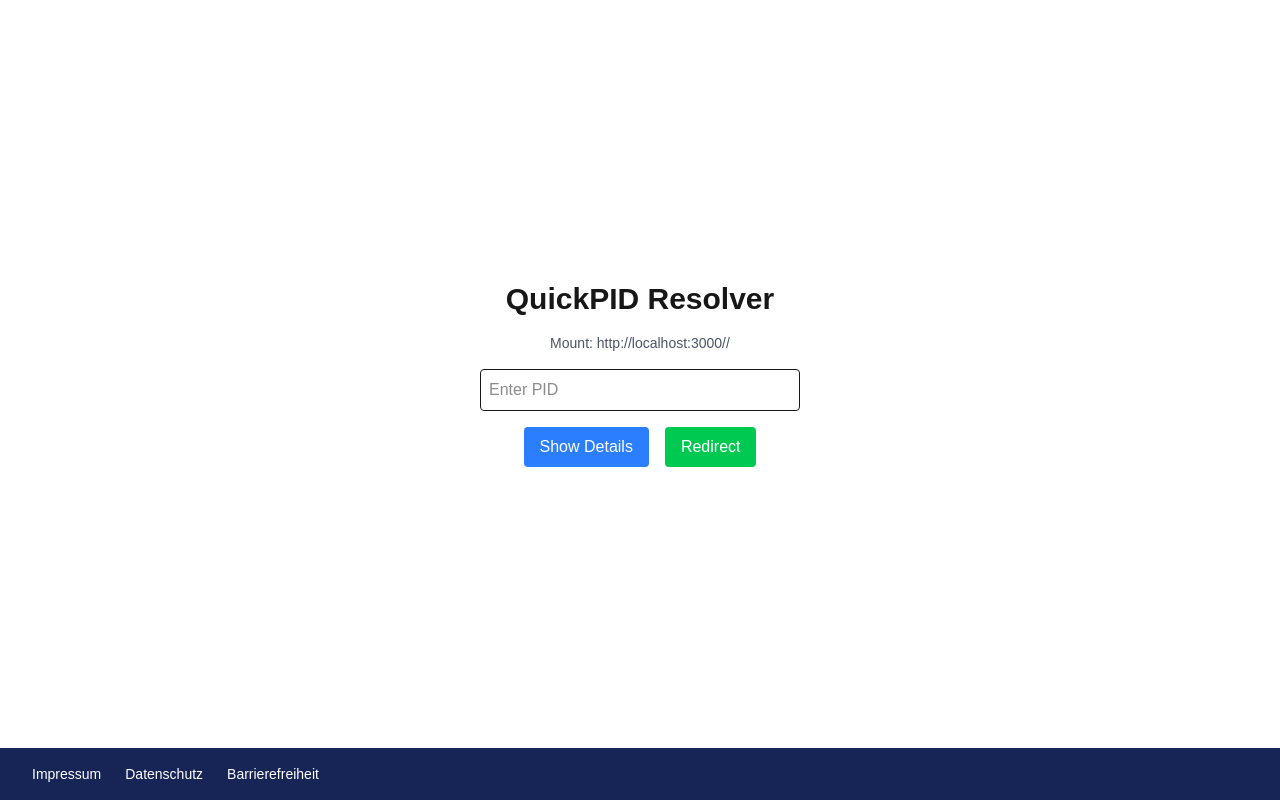
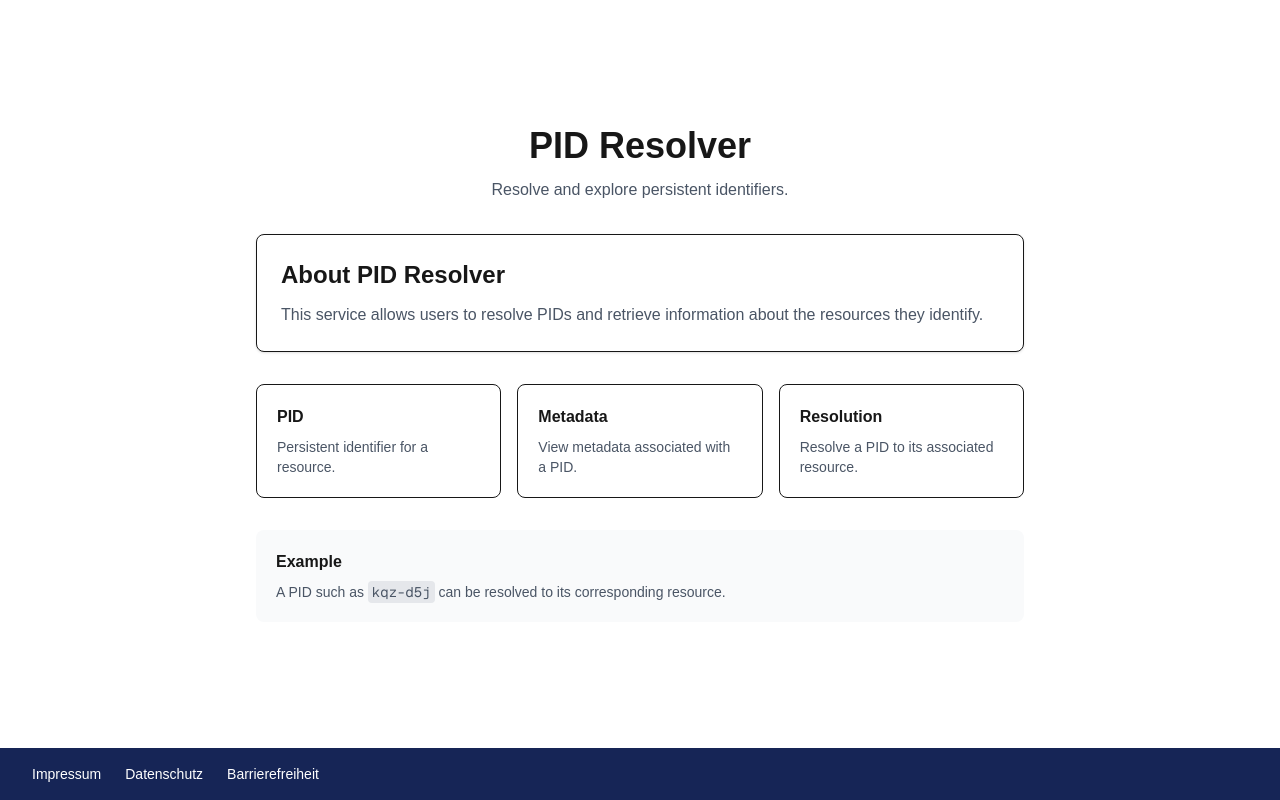
Before and after one commit to FAU-CDI/pid_frontend, a Next.js app: page / in a window 1280 px wide. Built offline with nearby package versions, Linux system fonts and the light colour scheme.

Commit message:
added homepage and pid details url

```diff
--- a/app/[...mount]/page.tsx
+++ b/app/[mount]/[pid]/page.tsx
@@ -1,14 +1,15 @@
 import { headers } from "next/headers";
-import PidForm from "../components/pid-form";
+import PidForm from "../../components/pid-form";
 
-export default async function MountPage({
+export default async function MountPidPage({
   params,
 }: {
   params: Promise<{
-    mount: string[];
+    mount: string;
+    pid: string;
   }>;
 }) {
-  const { mount } = await params;
+  const { mount, pid } = await params;
 
   const headersList = await headers();
 
@@ -21,16 +22,19 @@ export default async function MountPage({
     throw new Error("Unable to determine host");
   }
 
-  const pathname = `/${mount.join("/")}/`;
+  const baseUri =
+    `${protocol}://${host}/${mount}/`;
 
-  const baseUri = `${protocol}://${host}${pathname}`;
-
-  console.log("Mount base URI:", baseUri);
+  console.log("Mount PID page:");
+  console.log("mount:", mount);
+  console.log("pid:", pid);
+  console.log("baseUri:", baseUri);
 
   return (
     <PidForm
       mode="mount"
       baseUri={baseUri}
+      initialPid={pid}
     />
   );
 }
--- /dev/null
+++ b/app/[mount]/page.tsx
@@ -0,0 +1,33 @@
+import { headers } from "next/headers";
+import PidForm from "../components/pid-form";
+
+export default async function MountPage({
+  params,
+}: {
+  params: Promise<{
+    mount: string;
+  }>;
+}) {
+  const { mount } = await params;
+
+  const headersList = await headers();
+
+  const protocol =
+    headersList.get("x-forwarded-proto") || "http";
+
+  const host = headersList.get("host");
+
+  if (!host) {
+    throw new Error("Unable to determine host");
+  }
+
+  const baseUri =
+    `${protocol}://${host}/${mount}/`;
+
+  return (
+    <PidForm
+      mode="mount"
+      baseUri={baseUri}
+    />
+  );
+}
--- a/app/components/pid-form.tsx
+++ b/app/components/pid-form.tsx
@@ -1,6 +1,6 @@
 "use client";
 
-import { useState } from "react";
+import { useEffect, useState } from "react";
 
 type PidData = {
   pid: string;
@@ -16,45 +16,49 @@ type PidFormProps =
   | {
       mode: "namespace";
       namespaceId: string;
+      initialPid?: string;
     }
   | {
       mode: "mount";
       baseUri: string;
+      initialPid?: string;
     };
 
 export default function PidForm(props: PidFormProps) {
-  const [pid, setPid] = useState("");
+  const [pid, setPid] = useState(props.initialPid ?? "");
   const [pidData, setPidData] = useState<PidData | null>(null);
   const [error, setError] = useState("");
 
-  async function fetchPidData() {
+  async function fetchPidData(pidToFetch: string) {
     let apiUrl: string;
 
     if (props.mode === "namespace") {
       apiUrl =
         `/api/pid/${encodeURIComponent(props.namespaceId)}` +
-        `/${encodeURIComponent(pid.trim())}`;
+        `/${encodeURIComponent(pidToFetch)}`;
     } else {
       apiUrl =
         `/api/mount/${encodeURIComponent(props.baseUri)}` +
-        `/${encodeURIComponent(pid.trim())}`;
+        `/${encodeURIComponent(pidToFetch)}`;
     }
-
-    console.log("Frontend API URL:", apiUrl);
 
     const response = await fetch(apiUrl);
 
     const data = await response.json();
 
     if (!response.ok) {
-      throw new Error(data.error || "Failed to fetch PID");
+      throw new Error(
+        data.error || "Failed to fetch PID"
+      );
     }
 
     return data;
-  }
+}
 
   async function showMetadata() {
-    if (!pid.trim()) {
+    const trimmedPid = pid.trim();
+
+    if (!trimmedPid) {
       setError("Please enter a PID.");
       setPidData(null);
       return;
@@ -63,9 +67,27 @@ export default function PidForm(props: PidFormProps) {
     try {
       setError("");
 
-      const data = await fetchPidData();
+      const data = await fetchPidData(trimmedPid);
 
       setPidData(data);
+
+      if (props.mode === "namespace") {
+        window.history.pushState(
+          {},
+          "",
+          `/resolve/${encodeURIComponent(
+            props.namespaceId
+          )}/${encodeURIComponent(trimmedPid)}`
+        );
+      } else {
+        const pathname = new URL(props.baseUri).pathname;
+
+        window.history.pushState(
+          {},
+          "",
+          `${pathname}${encodeURIComponent(trimmedPid)}`
+        );
+      }
     } catch (error: unknown) {
       setError(
         error instanceof Error
@@ -77,37 +99,63 @@ export default function PidForm(props: PidFormProps) {
     }
   }
 
+
+  useEffect(() => {
+    if (!props.initialPid) {
+      return;
+    }
+
+    async function loadPid() {
+      try {
+        setError("");
+
+        const data = await fetchPidData(
+          props.initialPid!
+        );
+
+        setPidData(data);
+      } catch (error: unknown) {
+        setError(
+          error instanceof Error
+            ? error.message
+            : "Failed to fetch PID"
+        );
+
+        setPidData(null);
+      }
+    }
+
+    loadPid();
+  }, [props.initialPid]);
+
   async function resolvePid() {
-    if (!pid.trim()) {
+    const trimmedPid = pid.trim();
+
+    if (!trimmedPid) {
       setError("Please enter a PID.");
       return;
     }
 
-    try {
-      setError("");
+    if (props.mode === "namespace") {
+      window.location.href =
+        `/resolve/${encodeURIComponent(
+          props.namespaceId
+        )}/${encodeURIComponent(trimmedPid)}/go`;
 
-      const data = await fetchPidData();
+      return;
+    }
 
-      if (!data.url) {
-        setError("No URL found.");
-        return;
-      }
+    const pathname = new URL(props.baseUri).pathname;
 
-      window.location.href = data.url;
-    } catch (error: unknown) {
-      setError(
-        error instanceof Error
-          ? error.message
-          : "Failed to resolve PID"
-      );
-    }
+    window.location.href =
+      `${pathname}${encodeURIComponent(trimmedPid)}/go`;
   }
 
   return (
     <div className="flex min-h-screen flex-col">
       <main className="flex flex-1 flex-col items-center justify-center gap-4 p-8">
         <h1 className="text-3xl font-bold">
-          QuickPID Resolver
+          PID Resolver
         </h1>
 
         <div className="text-sm text-gray-600">
--- a/app/page.tsx
+++ b/app/page.tsx
@@ -1,5 +1,108 @@
-import PidForm from "./components/pid-form";
+export default function HomePage() {
+  return (
+    <div className="flex min-h-screen flex-col">
+      <main className="flex flex-1 flex-col items-center justify-center p-8">
+        <div className="w-full max-w-3xl space-y-8">
+          <div className="text-center">
+            <h1 className="text-4xl font-bold">
+              PID Resolver
+            </h1>
 
-export default function Home() {
-  return <PidForm />;
+            <p className="mt-3 text-gray-600">
+              Resolve and explore persistent identifiers.
+            </p>
+          </div>
+
+          <div className="rounded-lg border bg-white p-6 shadow-sm">
+            <h2 className="text-2xl font-semibold">
+              About PID Resolver
+            </h2>
+
+            <p className="mt-3 text-gray-600">
+              This service allows users to resolve PIDs and
+              retrieve information about the resources they
+              identify.
+            </p>
+          </div>
+
+          <div className="grid gap-4 md:grid-cols-3">
+            <div className="rounded-lg border p-5">
+              <h3 className="font-semibold">
+                PID
+              </h3>
+
+              <p className="mt-2 text-sm text-gray-600">
+                Persistent identifier for a resource.
+              </p>
+            </div>
+
+            <div className="rounded-lg border p-5">
+              <h3 className="font-semibold">
+                Metadata
+              </h3>
+
+              <p className="mt-2 text-sm text-gray-600">
+                View metadata associated with a PID.
+              </p>
+            </div>
+
+            <div className="rounded-lg border p-5">
+              <h3 className="font-semibold">
+                Resolution
+              </h3>
+
+              <p className="mt-2 text-sm text-gray-600">
+                Resolve a PID to its associated resource.
+              </p>
+            </div>
+          </div>
+
+          <div className="rounded-lg bg-gray-50 p-5">
+            <h2 className="font-semibold">
+              Example
+            </h2>
+
+            <p className="mt-2 text-sm text-gray-600">
+              A PID such as{" "}
+              <code className="rounded bg-gray-200 px-1 py-0.5">
+                kqz-d5j
+              </code>{" "}
+              can be resolved to its corresponding resource.
+            </p>
+          </div>
+        </div>
+      </main>
+
+      <footer className="w-full bg-blue-950 px-8 py-4 text-white">
+        <div className="flex gap-6 text-sm">
+          <a
+            href="https://www.cdi.fau.de/impressum/"
+            target="_blank"
+            rel="noopener noreferrer"
+            className="hover:underline"
+          >
+            Impressum
+          </a>
+
+          <a
+            href="https://www.cdi.fau.de/datenschutz/"
+            target="_blank"
+            rel="noopener noreferrer"
+            className="hover:underline"
+          >
+            Datenschutz
+          </a>
+
+          <a
+            href="https://www.cdi.fau.de/barrierefreiheit"
+            target="_blank"
+            rel="noopener noreferrer"
+            className="hover:underline"
+          >
+            Barrierefreiheit
+          </a>
+        </div>
+      </footer>
+    </div>
+  );
 }
--- /dev/null
+++ b/app/resolve/[namespaceId]/[pid]/go/route.ts
@@ -0,0 +1,88 @@
+import { NextResponse } from "next/server";
+
+const backendUrl = process.env.BACKEND_URL;
+
+export async function GET(
+  _request: Request,
+  context: {
+    params: Promise<{
+      namespaceId: string;
+      pid: string;
+    }>;
+  }
+) {
+  try {
+    if (!backendUrl) {
+      console.error("Missing BACKEND_URL");
+
+      return new NextResponse("Server configuration error", {
+        status: 500,
+      });
+    }
+
+    const { namespaceId, pid } = await context.params;
+
+    if (!namespaceId.trim() || !pid.trim()) {
+      return new NextResponse("Not Found", {
+        status: 404,
+      });
+    }
+
+    const targetUrl =
+      `${backendUrl}/resolver/namespaces/` +
+      `${encodeURIComponent(namespaceId)}/resources/` +
+      `${encodeURIComponent(pid)}`;
+
+    console.log(
+      "Resolving PID for redirect:",
+      targetUrl
+    );
+
+    const response = await fetch(targetUrl, {
+      cache: "no-store",
+    });
+
+    if (!response.ok) {
+      if (response.status === 404) {
+        return new NextResponse("Not Found", {
+          status: 404,
+        });
+      }
+
+      console.error(
+        "Go backend returned:",
+        response.status,
+        response.statusText
+      );
+
+      return new NextResponse(
+        "Backend returned an error",
+        {
+          status: 502,
+        }
+      );
+    }
+
+    const data = await response.json();
+
+    if (!data.url) {
+      return new NextResponse("URL not found", {
+        status: 404,
+      });
+    }
+
+    return NextResponse.redirect(data.url);
+  } catch (error) {
+    console.error(
+      "PID redirect failed:",
+      error
+    );
+
+    return new NextResponse(
+      "Backend unavailable",
+      {
+        status: 502,
+      }
+    );
+  }
+}
--- /dev/null
+++ b/app/resolve/[namespaceId]/[pid]/page.tsx
@@ -0,0 +1,20 @@
+import PidForm from "@/app/components/pid-form";
+
+export default async function NamespacePidPage({
+  params,
+}: {
+  params: Promise<{
+    namespaceId: string;
+    pid: string;
+  }>;
+}) {
+  const { namespaceId, pid } = await params;
+
+  return (
+    <PidForm
+      mode="namespace"
+      namespaceId={namespaceId}
+      initialPid={pid}
+    />
+  );
+}
```
Also changed, not shown: app/[mount]/[pid]/go/route.ts (added, +109 -0 lines).
